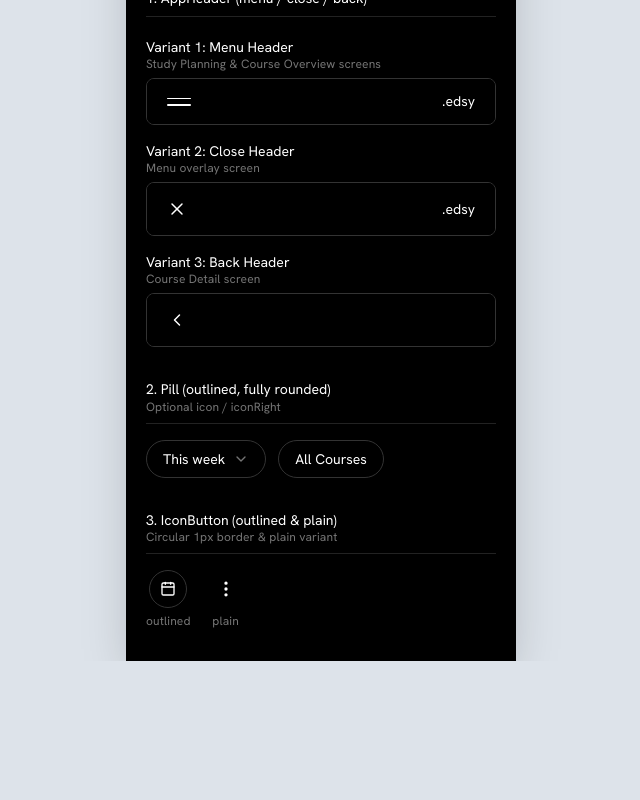
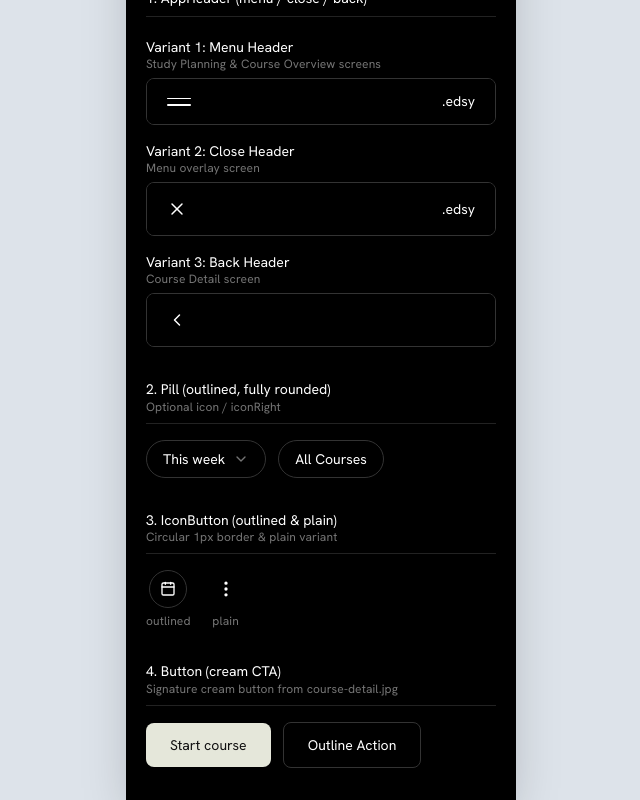
Before and after one commit to Neel3301/notes, a React (Vite) app: page /components in a window 1280 px wide. Shown: the part 255-1055 px from the top of the page, without its empty margins (319-959 px from the left). Before the commit the page ends 916 px from the top, so only its background shows below. Built offline with nearby package versions, Linux system fonts and the light colour scheme.

Commit message:
3. Button

```diff
--- a/src/App.jsx
+++ b/src/App.jsx
@@ -25,6 +25,7 @@ export default function App() {
                 headerVariants={headerDemoData.variants}
                 pills={uiComponentsDemoData.pills}
                 iconButtons={uiComponentsDemoData.iconButtons}
+                buttons={uiComponentsDemoData.buttons}
               />
             }
           />
--- /dev/null
+++ b/src/components/ui/Button.jsx
@@ -0,0 +1,46 @@
+import React from 'react';
+
+/**
+ * Button component
+ * Standard primary CTA button featuring the signature cream aesthetic from the reference designs.
+ *
+ * @param {React.ReactNode} [children] - Button content
+ * @param {'cream' | 'outline'} [variant='cream'] - Visual style variant
+ * @param {() => void} [onClick] - Click handler
+ * @param {boolean} [disabled=false] - Disabled state
+ * @param {'button' | 'submit' | 'reset'} [type='button'] - Button HTML type
+ * @param {React.ReactNode} [icon] - Optional left icon
+ * @param {React.ReactNode} [iconRight] - Optional right icon
+ * @param {string} [className] - Optional custom classes
+ */
+export default function Button({
+  children,
+  variant = 'cream',
+  onClick,
+  disabled = false,
+  type = 'button',
+  icon,
+  iconRight,
+  className = '',
+}) {
+  const baseClasses =
+    'inline-flex items-center justify-center gap-2 px-6 py-3 rounded-button text-body font-medium transition-all select-none disabled:opacity-50 disabled:pointer-events-none active:scale-[0.98]';
+
+  const variantClasses =
+    variant === 'cream'
+      ? 'bg-cream-bg text-cream-text hover:opacity-90'
+      : 'bg-transparent text-text-primary border border-border-subtle hover:border-text-secondary';
+
+  return (
+    <button
+      type={type}
+      onClick={onClick}
+      disabled={disabled}
+      className={`${baseClasses} ${variantClasses} ${className}`}
+    >
+      {icon && <span className="flex items-center justify-center">{icon}</span>}
+      {children && <span>{children}</span>}
+      {iconRight && <span className="flex items-center justify-center">{iconRight}</span>}
+    </button>
+  );
+}
--- a/src/data/content.js
+++ b/src/data/content.js
@@ -113,4 +113,8 @@ export const uiComponentsDemoData = {
     { id: 'ib1', name: 'IconButton (outlined)', variant: 'outlined', icon: 'Calendar', label: 'Calendar action' },
     { id: 'ib2', name: 'IconButton (plain)', variant: 'plain', icon: 'MoreVertical', label: 'More options' },
   ],
+  buttons: [
+    { id: 'btn1', label: 'Start course', variant: 'cream' },
+    { id: 'btn2', label: 'Outline Action', variant: 'outline' },
+  ],
 };
--- a/src/screens/ComponentsScreen.jsx
+++ b/src/screens/ComponentsScreen.jsx
@@ -3,10 +3,11 @@ import { Calendar, ChevronDown, MoreVertical } from 'lucide-react';
 import AppHeader from '../components/layout/AppHeader';
 import Pill from '../components/ui/Pill';
 import IconButton from '../components/ui/IconButton';
+import Button from '../components/ui/Button';
 
 /**
  * ComponentsScreen component
- * Component showcase page rendering AppHeader, Pill, and IconButton components.
+ * Component showcase page rendering AppHeader, Pill, IconButton, and Button components.
  * All data passed via props as per project rules.
  */
 export default function ComponentsScreen({
@@ -15,6 +16,7 @@ export default function ComponentsScreen({
   headerVariants = [],
   pills = [],
   iconButtons = [],
+  buttons = [],
 }) {
   return (
     <div className="w-full bg-screen text-text-primary px-5 py-8 flex flex-col gap-8 min-h-screen">
@@ -99,6 +101,26 @@ export default function ComponentsScreen({
           })}
         </div>
       </section>
+
+      {/* 4. Button Component (Cream CTA) */}
+      <section className="flex flex-col gap-4">
+        <div className="border-b border-divider pb-2">
+          <h2 className="text-body font-medium text-text-primary">4. Button (cream CTA)</h2>
+          <p className="text-label text-text-secondary">Signature cream button from course-detail.jpg</p>
+        </div>
+
+        <div className="flex flex-wrap items-center gap-3">
+          {buttons.map((btn) => (
+            <Button
+              key={btn.id}
+              variant={btn.variant}
+              onClick={() => console.log(`Clicked ${btn.label}`)}
+            >
+              {btn.label}
+            </Button>
+          ))}
+        </div>
+      </section>
     </div>
   );
 }
```
Also changed, not shown: 1 other file (tests, documents, lock files or other folders).
